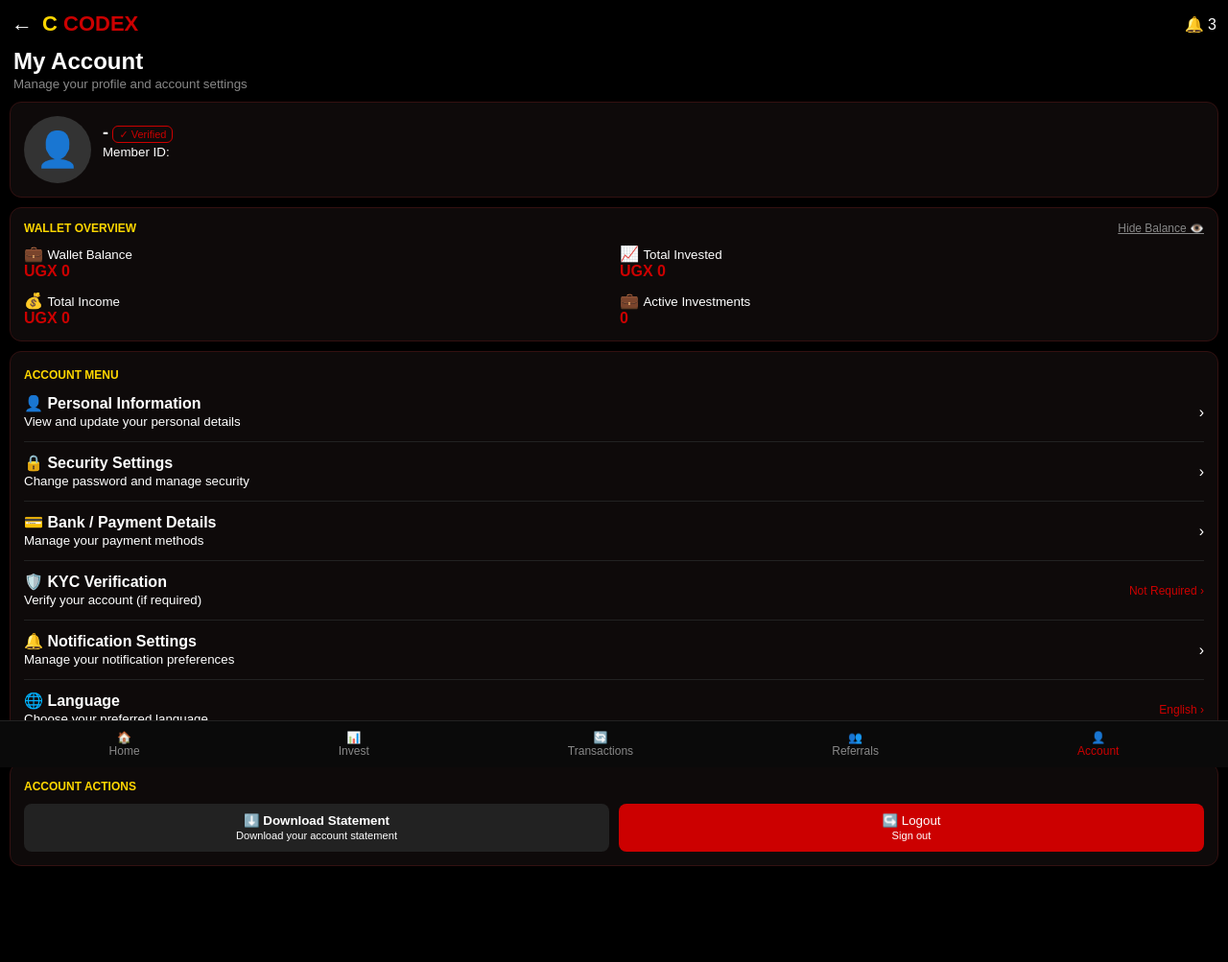
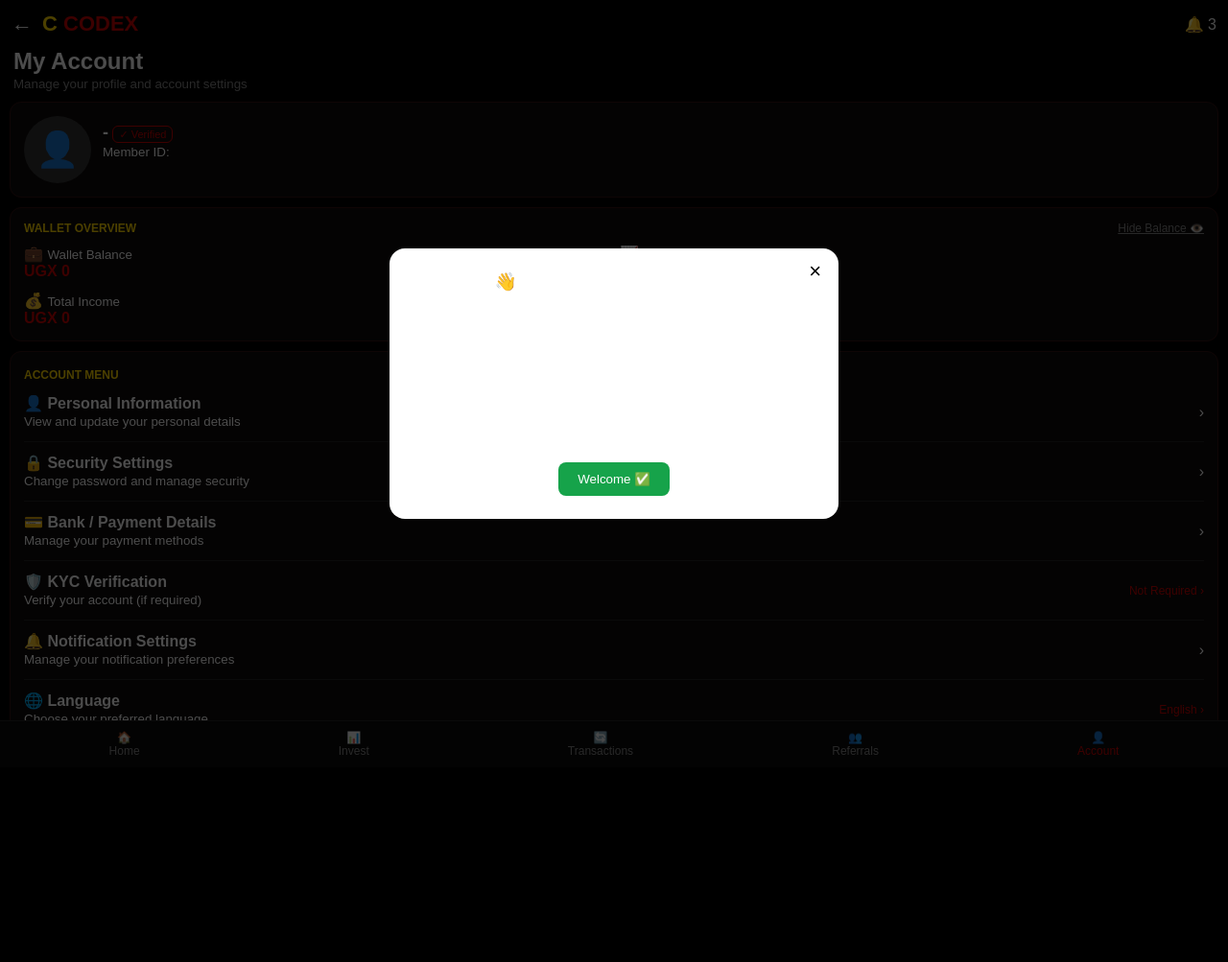
Before and after one commit to Codex700com/Codex700com, a Flask app: page /account in a window 1280 px wide. Shown: the whole page at 96% size. After the commit the page ends 787 px from the top, so only its background shows below. Run offline with Flask 3, Linux system fonts and the light colour scheme.

Commit message:
add Imran welcome popup to account

```diff
--- a/templates/account.html
+++ b/templates/account.html
@@ -60,4 +60,22 @@ document.getElementById('hide').onclick=e=>{e.preventDefault();hidden=!hidden;
  document.getElementById('inc').innerText=hidden?'****':'UGX '+(U.total_income||0).toLocaleString();
  e.target.innerText=hidden?'Show Balance 👁️':'Hide Balance 👁️';};
 load();
-</script></body></html>
+</script>
+<!-- Imran Welcome Popup -->
+<div id="imranPopup" style="display:none;position:fixed;inset:0;background:rgba(0,0,0,0.7);z-index:9999;align-items:center;justify-content:center;padding:20px;">
+  <div style="background:#fff;max-width:420px;width:100%;border-radius:16px;padding:24px;text-align:center;position:relative;">
+    <button onclick="document.getElementById('imranPopup').style.display='none'" style="position:absolute;top:10px;right:12px;border:none;background:none;font-size:22px;cursor:pointer;">×</button>
+    <h3 style="margin:0 0 10px;">👋 Hello, I'm Manager Imran</h3>
+    <p style="font-size:15px;line-height:1.5;">Your platform supporter. I highly welcome you to <b>Codex Company Kampala-Uganda</b>.<br><br>Codex is here to help you attain financial power and vision.<br><br><small>By Codex Management Team 3</small></p>
+    <button onclick="document.getElementById('imranPopup').style.display='none'" style="margin-top:12px;background:#16a34a;padding:10px 20px;color:#fff;border:none;border-radius:8px;cursor:pointer;">Welcome ✅</button>
+  </div>
+</div>
+<script>
+if(!sessionStorage.getItem('imranShown')){
+  setTimeout(()=>{
+    var el=document.getElementById('imranPopup');
+    if(el){ el.style.display='flex'; sessionStorage.setItem('imranShown','1'); }
+  }, 1200);
+}
+</script>
+</body></html>
```
